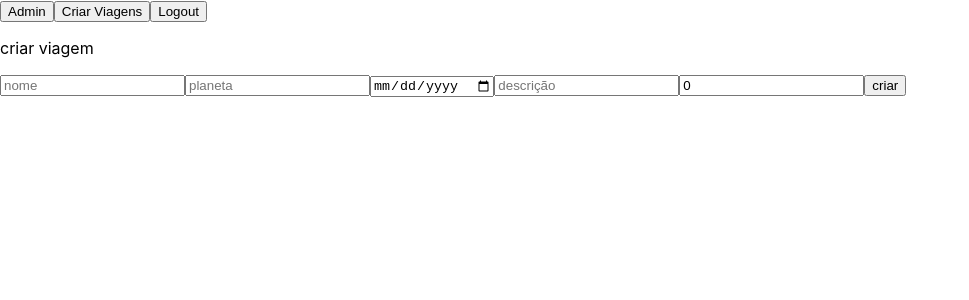
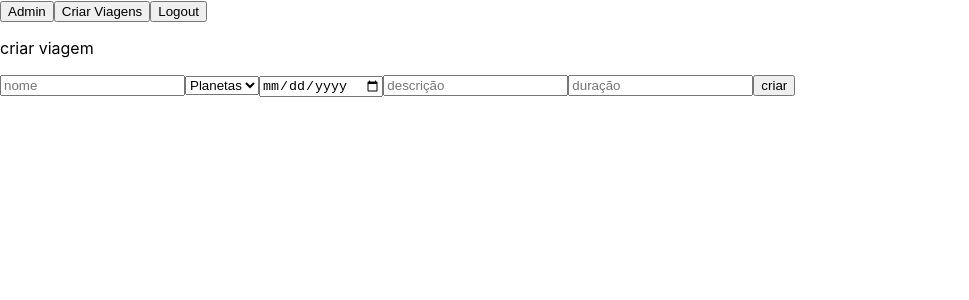
Before and after one commit to future4code/Nicole-Zolnier, a React (Create React App) app in the folder semana10/labex/: page /admin/viagens/criar-viagem in a window 1280 px wide. Shown: the top 300 px of the page, without its empty margins (0-969 px from the left). Built offline with nearby package versions, Linux system fonts and the light colour scheme; sample sign-in values are in the browser's storage.

Commit message:
mudando tudo de useInput pro useForm

```diff
--- a/semana10/labex/src/components/Countries.js
+++ b/semana10/labex/src/components/Countries.js
@@ -2,7 +2,8 @@ import React from 'react'
 
 function Countries(props) {
     return (
-        <select value={props.country} onChange={props.handle}>
+        <select name="country" value={props.country} onChange={props.handle}>
+            <option>País</option>
             <option value="África do Sul">África do Sul</option>
             <option value="Albânia">Albânia</option>
             <option value="Alemanha">Alemanha</option>
--- /dev/null
+++ b/semana10/labex/src/components/Private/Planets.js
@@ -0,0 +1,20 @@
+import React from 'react'
+
+function Planets(props) {
+    return (
+        <select required name="planet" value={props.planet} onChange={props.handle}>
+            <option>Planetas</option>
+            <option value="Mercúrio">Mercúrio</option>
+            <option value="Vênus">Vênus</option>
+            <option value="Terra">Terra</option>
+            <option value="Marte">Marte</option>
+            <option value="Júpiter">Júpiter</option>
+            <option value="Saturno">Saturno</option>
+            <option value="Urano">Urano</option>
+            <option value="Netuno">Netuno</option>
+            <option value="Plutão">Plutão</option>
+        </select>
+    )
+}
+
+export default Planets
--- a/semana10/labex/src/hooks/useForm.js
+++ b/semana10/labex/src/hooks/useForm.js
@@ -0,0 +1,16 @@
+import React, { useState } from 'react'
+
+export const useForm = (initialValues) => {
+    const [form, setForm] = useState(initialValues)
+
+    const onChange = (value, name) => {
+    setForm({ ...form, [name]: value });
+    }
+
+
+    const reset = () => {
+        setForm(initialValues)
+    }
+
+  return { form, onChange, reset }
+}
--- a/semana10/labex/src/hooks/useInput.js
+++ /dev/null
@@ -1,15 +0,0 @@
-import { useState } from "react"
-
-export function useInput(initialState) {
-  const [input, setInput] = useState(initialState);
-
-  const handleInput = (event) => {
-    setInput(event.target.value)
-  }
-
-  const resetInput = () => {
-    setInput(initialState)
-  }
-
-  return [input, handleInput, resetInput]
-}
--- a/semana10/labex/src/pages/Private/CreateTripPage.js
+++ b/semana10/labex/src/pages/Private/CreateTripPage.js
@@ -1,29 +1,32 @@
 import axios from 'axios'
 import React from 'react'
 import NavBarAdmin from '../../components/Private/NavBarAdmin'
-import { useInput } from '../../hooks/useInput'
+import Planets from '../../components/Private/Planets'
+import { useForm } from '../../hooks/useForm'
 import { useProtectedPage } from '../../hooks/useProtectedPage'
 import { baseUrl } from '../../constants/urls'
-
 
 function CreateTrip() {
 
   useProtectedPage()
 
   const token = localStorage.getItem("token")
-  const [name, handleName, resetName] = useInput("")
-  const [planet, handlePlanet, resetPlanet] = useInput("")
-  const [date, handleDate, resetDate] = useInput("")
-  const [description, handleDescription, resetDescription] = useInput("")
-  const [duration, handleDuration, resetDuration] = useInput(0)
+  const { form, onChange, reset } = useForm({ name: "", planet: "", date:"", description:"", duration: ""})
 
-  const createTrip = () => {
+  const handleInputChange = (event) => {
+    const { value, name } = event.target
+
+    onChange(value, name)
+  }
+
+  const createTrip = (e) => {
+    e.preventDefault()
     const body = {
-      name: name,
-      planet: planet,
-      date: date,
-      description: description,
-      durationInDays: duration
+      name: form.name,
+      planet: form.planet,
+      date: form.date,
+      description: form.description,
+      durationInDays: form.duration
     }
     axios.post(`${baseUrl}/trips`, body, {
       headers: {
@@ -31,11 +34,7 @@ function CreateTrip() {
       }
     }).then(() => {
       window.alert("deu boa")
-      resetName()
-      resetDuration()
-      resetPlanet()
-      resetDescription()
-      resetDate()
+      reset()
     }).catch((err) => {
       console.log(err)
     })
@@ -45,38 +44,17 @@ function CreateTrip() {
     <div>
       <NavBarAdmin />
       <p>criar viagem</p>
-      <input placeholder="nome" value={name} onChange={handleName} />
-      <input placeholder="planeta" value={planet} onChange={handlePlanet}/>
-      <input type="date" placeholder="data" value={date} onChange={handleDate}/>
-      <input placeholder="descrição" value={description} onChange={handleDescription}/>
-      <input type="number" placeholder="duração" value={duration} onChange={handleDuration} />
-      <button onClick={createTrip}>criar</button>
+      <form onSubmit={createTrip}>
+        <input required placeholder="nome" name="name" pattern="^.{6,}" value={form.name} onChange={handleInputChange} />
+        <Planets planet={form.planet} handle={handleInputChange} />
+        <input required name="date" type="date" placeholder="data" value={form.date} onChange={handleInputChange}/>
+        <input required name="description" placeholder="descrição" pattern="^.{30,}" value={form.description} onChange={handleInputChange}/>
+        <input required name="duration" type="number" min="50" placeholder="duração" value={form.uration} onChange={handleInputChange} />
+        <button>criar</button>
+      </form>
+
     </div>
-  );
+  )
 }
 
 export default CreateTrip;
-
-//   const applyToTrip = () => {
-
-//     const body = {
-//       name: name,
-//       age: age,
-//       applicationText: reason,
-//       profession: profession,
-//       country: country
-//     }
-
-//     axios.post(`${baseUrl}/trips/${tripId}/apply`, body).then(() => {
-//       window.alert(`Formulário enviado com sucesso! Entraremos em contato ${name}`)
-//       resetName()
-//       resetAge()
-//       resetReason()
-//       resetProfession()
-//       resetCountry()
-//       resetTripId()
-//     }).catch((err) => {
-//       console.log(err)
-//     })
-
-//   }
--- a/semana10/labex/src/pages/Private/LoginPage.js
+++ b/semana10/labex/src/pages/Private/LoginPage.js
@@ -1,24 +1,30 @@
 import React from 'react'
 import { useHistory } from 'react-router-dom'
 import NavBar from '../../components/NavBar'
-import { useInput } from '../../hooks/useInput'
+import { useForm } from '../../hooks/useForm'
 import axios from 'axios'
 import {baseUrl} from '../../constants/urls'
 
 function LoginPage() {
   const history = useHistory()
-  const [email, handleEmail, resetEmail] = useInput("")
-  const [password, handlePassword, resetPassword] = useInput("")
+  const { form, onChange, reset } = useForm({ email: "", password: "" });
 
-  const login = () => {
+  const handleInputChange = (event) => {
+    const { value, name } = event.target
+
+    onChange(value, name)
+  }
+
+  const login = (e) => {
+    e.preventDefault()
+
     const body = {
-      email: email,
-      password: password
+      email: form.email,
+      password: form.password
     };
 
     axios.post(`${baseUrl}/login`, body).then((res) => {
-        resetEmail()
-        resetPassword()
+        reset()
         localStorage.setItem("token", res.data.token)
         history.push("/admin")
     }).catch((err) => {
@@ -30,9 +36,12 @@ function LoginPage() {
     <div>
         <NavBar />
         <p>login</p>
-        <input placeholder="email" value={email} onChange={handleEmail}/>
-        <input placeholder="senha" type="password" value={password} onChange={handlePassword}/>
-        <button onClick={login}>LOGAR</button>
+        <form onSubmit={login}>
+          <input placeholder="email" value={form.email} onChange={handleInputChange} name="email" type="email" required/>
+          <input placeholder="senha" type="password"  value={form.password} onChange={handleInputChange} name="password" required/>
+          <button>LOGAR</button>
+        </form>
+
     </div>
   );
 }
--- a/semana10/labex/src/pages/Public/ApplyPage.js
+++ b/semana10/labex/src/pages/Public/ApplyPage.js
@@ -2,37 +2,34 @@ import axios from 'axios'
 import React from 'react'
 import NavBar from '../../components/NavBar'
 import {baseUrl} from '../../constants/urls'
-import { useInput } from '../../hooks/useInput'
+import { useForm } from '../../hooks/useForm'
 import {useTripsList} from '../../hooks/useTripsList'
 import Countries from '../../components/Countries'
 
 function ApplyPage() {
   const [trips, loaded] = useTripsList()
-  const [name, handleName, resetName] = useInput("")
-  const [age, handleAge, resetAge] = useInput(18)
-  const [reason, handleReason, resetReason] = useInput("")
-  const [profession, handleProfession, resetProfession] = useInput("")
-  const [country, handleCountry, resetCountry] = useInput("")
-  const [tripId, handleTripId, resetTripId] = useInput("")
+  const { form, onChange, reset } = useForm({ name: "", age: "", reason:"", profession:"", country:"", tripId: null })
+
+  const handleInputChange = (event) => {
+    const { value, name } = event.target
+
+    onChange(value, name)
+  }
 
   const applyToTrip = () => {
 
     const body = {
-      name: name,
-      age: age,
-      applicationText: reason,
-      profession: profession,
-      country: country
+      name: form.name,
+      age: form.age,
+      applicationText: form.reason,
+      profession: form.profession,
+      country: form.country,
+      trip: form.tripId
     }
 
-    axios.post(`${baseUrl}/trips/${tripId}/apply`, body).then(() => {
-      window.alert(`Formulário enviado com sucesso! Entraremos em contato ${name}`)
-      resetName()
-      resetAge()
-      resetReason()
-      resetProfession()
-      resetCountry()
-      resetTripId()
+    axios.post(`${baseUrl}/trips/${form.tripId}/apply`, body).then(() => {
+      window.alert(`Formulário enviado com sucesso! Entraremos em contato ${form.name}`)
+      reset()
     }).catch((err) => {
       console.log(err)
     })
@@ -43,17 +40,27 @@ function ApplyPage() {
     <div>
         <NavBar />
         <p>Apply</p>
-        <input placeholder="nome" value={name} onChange={handleName}/>
-        <input placeholder="idade" value={age} onChange={handleAge} />
-        <input placeholder="por que" value={reason} onChange={handleReason}/>
-        <input placeholder="profissao" value={profession} onChange={handleProfession} />
-        <Countries country={country} handle={handleCountry}/>
-        <select value={tripId} onChange={handleTripId}>
+        <form onSubmit={applyToTrip}>
+          <input placeholder="nome" value={form.name} onChange={handleInputChange} name="name"
+          type="text"
+          pattern={"[A-Za-z]{3,}"}
+          required/>
+          <input placeholder="idade" value={form.age} onChange={handleInputChange}  name="age" type="number"
+          min="18"
+          required/>
+          <input pattern={"^.{30,}"} required placeholder="por que" name="reason" value={form.reason} onChange={handleInputChange}/>
+          <input required  pattern={"^.{10,}"} placeholder="profissao" name="profession" value={form.profession} onChange={handleInputChange} />
+          <Countries country={form.country} handle={handleInputChange}/>
+
+          <select name="tripId" value={form.tripId} onChange={handleInputChange}>
+          <option value="">viagens</option>
           {trips.map((item) => {
             return <option value={item.id}>{item.name}</option>
           })}
-        </select>
-        <button onClick={applyToTrip}>Aplicar</button>
+          </select>
+
+        <button>Aplicar</button>
+        </form>
     </div>
   );
 }
```
